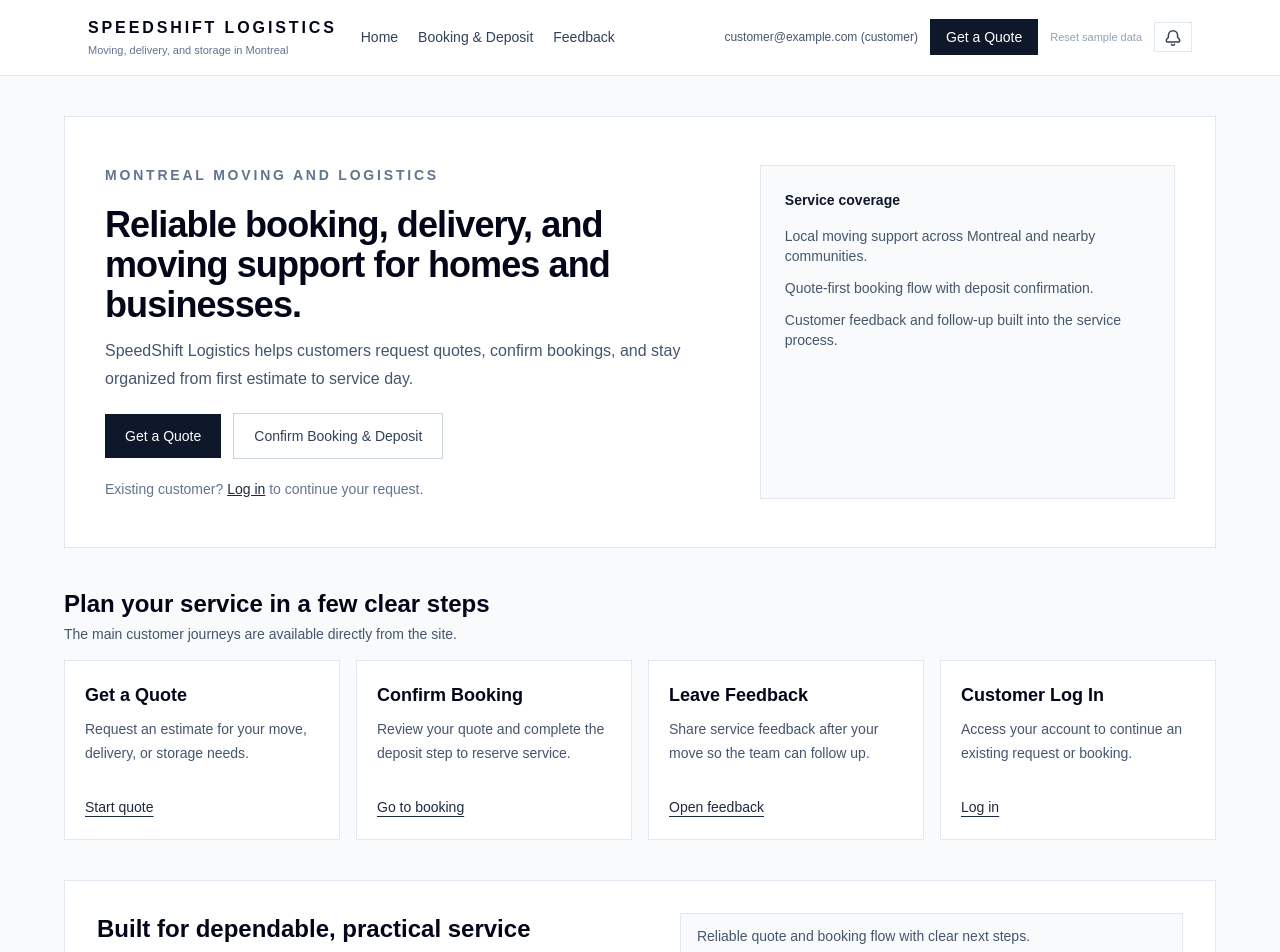
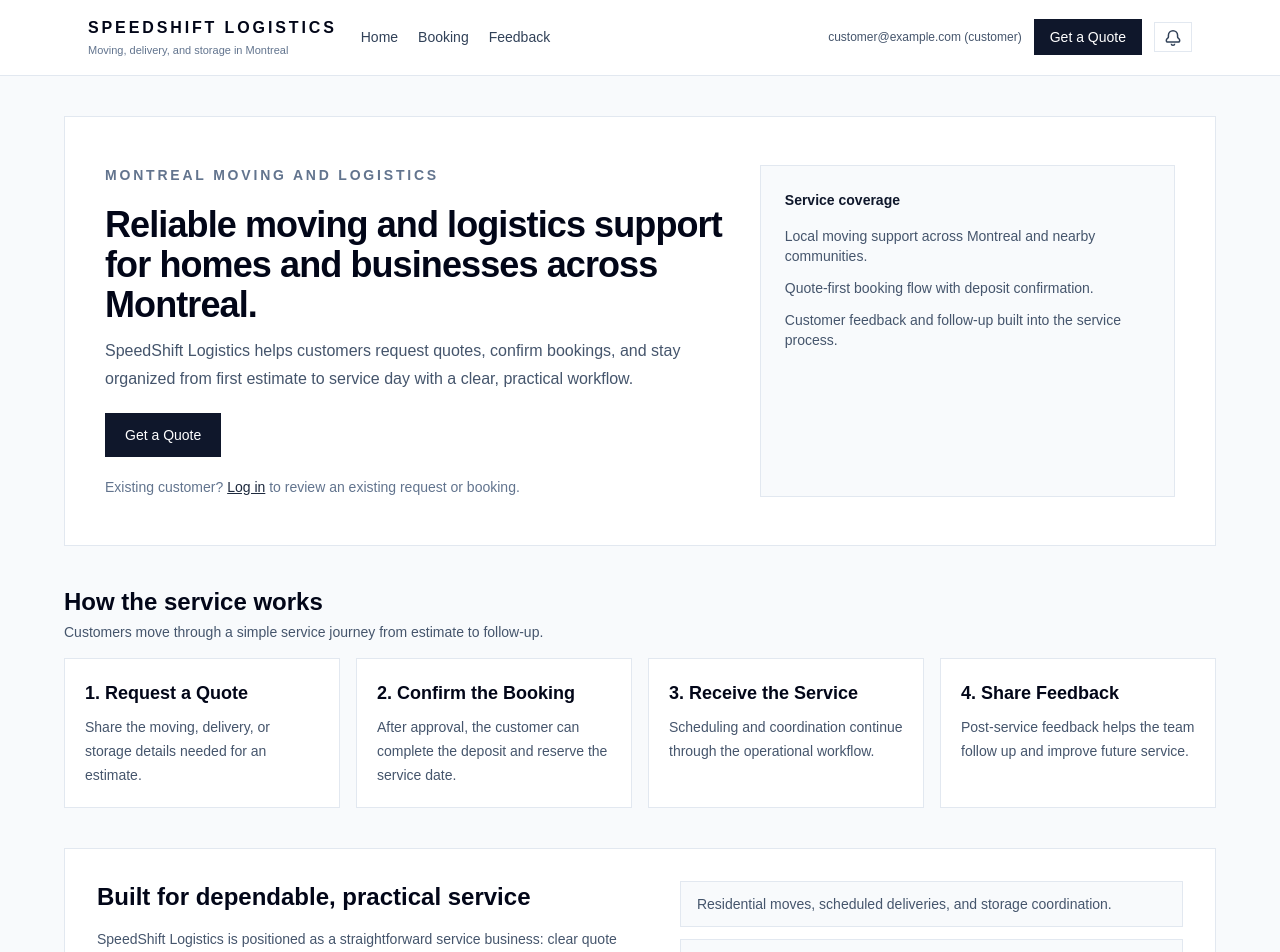
Before and after one commit to dell14/moving-system-prototype, a Next.js app: page / in a window 1280 px wide. Shown: the top 952 px of the page. Built offline with nearby package versions, Linux system fonts and the light colour scheme.

Commit message:
Refine landing page and simplify header navigation

```diff
--- a/app/page.tsx
+++ b/app/page.tsx
@@ -12,11 +12,11 @@ export default function Home() {
               </div>
               <div className="space-y-3">
                 <h1 className="max-w-2xl text-4xl font-semibold tracking-tight text-slate-950 dark:text-zinc-50">
-                  Reliable booking, delivery, and moving support for homes and businesses.
+                  Reliable moving and logistics support for homes and businesses across Montreal.
                 </h1>
                 <p className="max-w-xl text-base leading-7 text-slate-600 dark:text-zinc-300">
                   SpeedShift Logistics helps customers request quotes, confirm bookings, and stay
-                  organized from first estimate to service day.
+                  organized from first estimate to service day with a clear, practical workflow.
                 </p>
               </div>
               <div className="flex flex-wrap items-center gap-3">
@@ -26,19 +26,13 @@ export default function Home() {
                 >
                   Get a Quote
                 </Link>
-                <Link
-                  className="border border-slate-300 px-5 py-3 text-sm font-medium text-slate-700 transition hover:bg-slate-50 dark:border-zinc-700 dark:text-zinc-200 dark:hover:bg-zinc-900"
-                  href="/booking"
-                >
-                  Confirm Booking & Deposit
-                </Link>
               </div>
               <p className="text-sm text-slate-500 dark:text-zinc-400">
                 Existing customer?{" "}
                 <Link className="font-medium text-slate-800 underline dark:text-zinc-100" href="/login">
                   Log in
                 </Link>{" "}
-                to continue your request.
+                to review an existing request or booking.
               </p>
             </div>
 
@@ -58,38 +52,30 @@ export default function Home() {
         <section className="space-y-4">
           <div className="space-y-1">
             <h2 className="text-2xl font-semibold text-slate-950 dark:text-zinc-50">
-              Plan your service in a few clear steps
+              How the service works
             </h2>
             <p className="text-sm text-slate-600 dark:text-zinc-400">
-              The main customer journeys are available directly from the site.
+              Customers move through a simple service journey from estimate to follow-up.
             </p>
           </div>
 
           <div className="grid gap-4 md:grid-cols-2 xl:grid-cols-4">
             {[
               {
-                title: "Get a Quote",
-                copy: "Request an estimate for your move, delivery, or storage needs.",
-                href: "/quote",
-                label: "Start quote",
+                title: "1. Request a Quote",
+                copy: "Share the moving, delivery, or storage details needed for an estimate.",
               },
               {
-                title: "Confirm Booking",
-                copy: "Review your quote and complete the deposit step to reserve service.",
-                href: "/booking",
-                label: "Go to booking",
+                title: "2. Confirm the Booking",
+                copy: "After approval, the customer can complete the deposit and reserve the service date.",
               },
               {
-                title: "Leave Feedback",
-                copy: "Share service feedback after your move so the team can follow up.",
-                href: "/feedback",
-                label: "Open feedback",
+                title: "3. Receive the Service",
+                copy: "Scheduling and coordination continue through the operational workflow.",
               },
               {
-                title: "Customer Log In",
-                copy: "Access your account to continue an existing request or booking.",
-                href: "/login",
-                label: "Log in",
+                title: "4. Share Feedback",
+                copy: "Post-service feedback helps the team follow up and improve future service.",
               },
             ].map((item) => (
               <div
@@ -102,12 +88,6 @@ export default function Home() {
                 <p className="mt-2 min-h-16 text-sm leading-6 text-slate-600 dark:text-zinc-300">
                   {item.copy}
                 </p>
-                <Link
-                  className="mt-4 inline-flex text-sm font-medium text-slate-800 underline underline-offset-4 dark:text-zinc-100"
-                  href={item.href}
-                >
-                  {item.label}
-                </Link>
               </div>
             ))}
           </div>
@@ -127,13 +107,13 @@ export default function Home() {
             </div>
             <div className="grid gap-3 text-sm text-slate-600 dark:text-zinc-300">
               <div className="border border-slate-200 bg-slate-50 px-4 py-3 dark:border-zinc-800 dark:bg-zinc-900/40">
+                Residential moves, scheduled deliveries, and storage coordination.
+              </div>
+              <div className="border border-slate-200 bg-slate-50 px-4 py-3 dark:border-zinc-800 dark:bg-zinc-900/40">
                 Reliable quote and booking flow with clear next steps.
               </div>
               <div className="border border-slate-200 bg-slate-50 px-4 py-3 dark:border-zinc-800 dark:bg-zinc-900/40">
                 Customer communication supported by feedback and notification tools.
-              </div>
-              <div className="border border-slate-200 bg-slate-50 px-4 py-3 dark:border-zinc-800 dark:bg-zinc-900/40">
-                Suitable for residential moves, scheduled deliveries, and storage coordination.
               </div>
             </div>
           </div>
--- a/src/components/AppHeader.tsx
+++ b/src/components/AppHeader.tsx
@@ -53,7 +53,7 @@ export function AppHeader() {
   );
   const primaryLinks = [
     { href: "/", label: "Home" },
-    { href: "/booking", label: "Booking & Deposit" },
+    { href: "/booking", label: "Booking" },
     { href: "/feedback", label: "Feedback" },
   ];
   const managerLinks =
@@ -75,14 +75,14 @@ export function AppHeader() {
     <header className="sticky top-0 z-40 border-b border-slate-200 bg-white/95 backdrop-blur dark:border-zinc-800 dark:bg-black/90">
       <div className="mx-auto flex w-full max-w-6xl flex-wrap items-center justify-between gap-4 px-6 py-4">
         <div className="flex flex-wrap items-center gap-6">
-          <Link className="space-y-0.5" href="/">
+          <div className="space-y-0.5">
             <div className="text-base font-semibold tracking-[0.18em] text-slate-950 uppercase dark:text-zinc-50">
               SpeedShift Logistics
             </div>
             <div className="text-[11px] text-slate-500 dark:text-zinc-400">
               Moving, delivery, and storage in Montreal
             </div>
-          </Link>
+          </div>
           <nav className="flex flex-wrap items-center gap-5 text-sm">
             {primaryLinks.map((link) => (
               <Link
@@ -124,20 +124,6 @@ export function AppHeader() {
           >
             Get a Quote
           </Link>
-          <button
-            type="button"
-            className="text-[11px] text-slate-400 transition hover:text-slate-600 dark:text-zinc-500 dark:hover:text-zinc-300"
-            onClick={() => {
-              const shouldReset = window.confirm(
-                "Reset all sample data and start from a fresh site state?",
-              );
-              if (!shouldReset) return;
-              setIsPanelOpen(false);
-              dispatch({ type: "db/reset" });
-            }}
-          >
-            Reset sample data
-          </button>
           {hydratedActiveUser ? (
             <button
               type="button"
@@ -161,6 +147,22 @@ export function AppHeader() {
                   {unreadCount}
                 </span>
               ) : null}
+            </button>
+          ) : null}
+          {hydratedActiveUser?.role === "manager" ? (
+            <button
+              type="button"
+              className="text-[11px] text-slate-400 transition hover:text-slate-600 dark:text-zinc-500 dark:hover:text-zinc-300"
+              onClick={() => {
+                const shouldReset = window.confirm(
+                  "Reset all sample data and start from a fresh site state?",
+                );
+                if (!shouldReset) return;
+                setIsPanelOpen(false);
+                dispatch({ type: "db/reset" });
+              }}
+            >
+              Reset sample data
             </button>
           ) : null}
 
```
